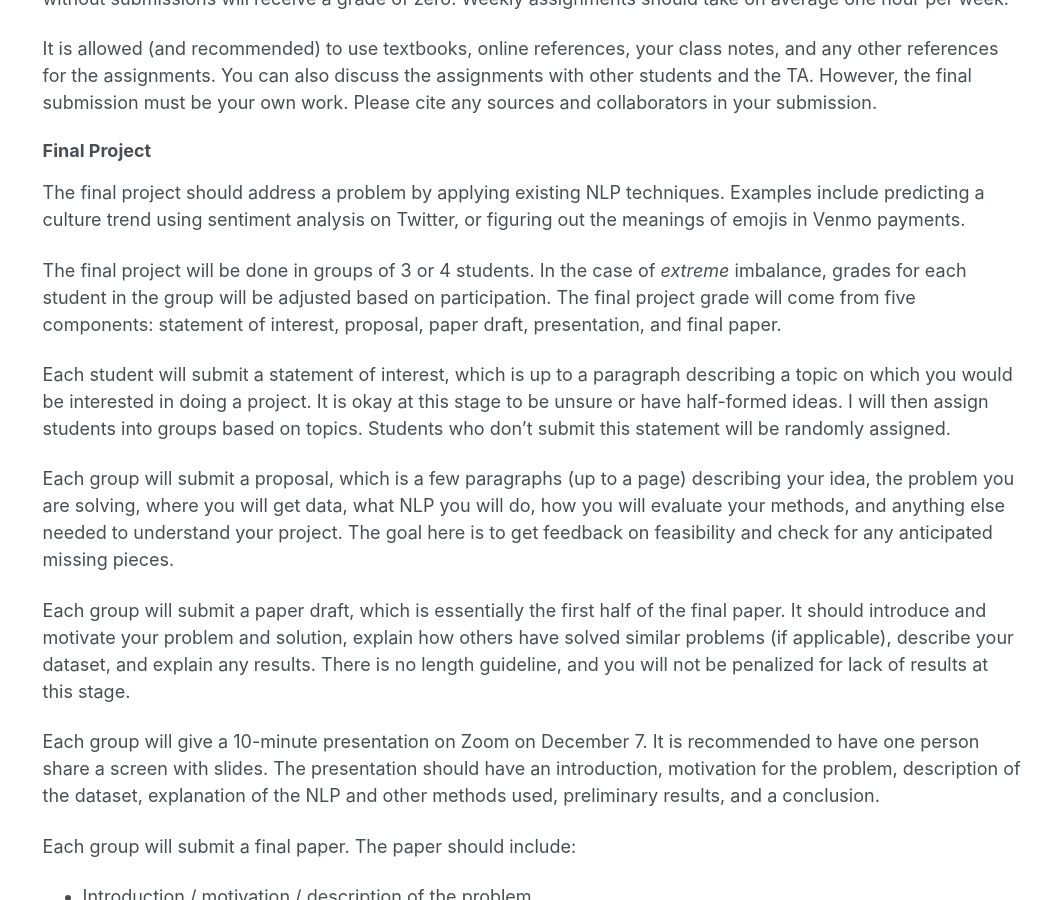
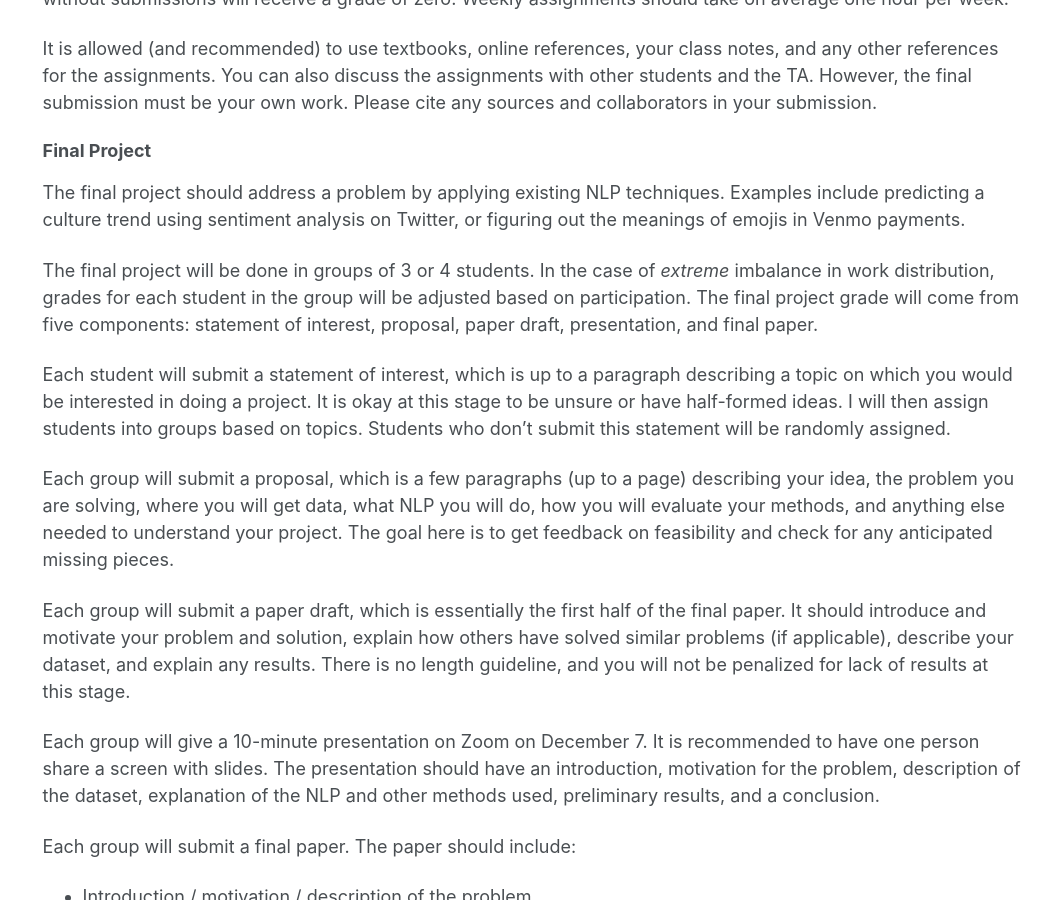
Before and after one commit to rasikabh/rasikabh.github.io, a Jekyll site: the page built from _pages/nlp2020.md, in a window 1280 px wide and 900 px high, scrolled down 2624 px. Shown: the whole window, without its empty margins (239-1280 px from the left). Built offline with Jekyll 4.4.1, drawn with Linux system fonts in a browser that asks for light colours.

Commit message:
Update nlp2020.md

```diff
--- a/_pages/nlp2020.md
+++ b/_pages/nlp2020.md
@@ -92,7 +92,7 @@
 ### Final Project
 The final project should address a problem by applying existing NLP techniques. Examples include predicting a culture trend using sentiment analysis on Twitter, or figuring out the meanings of emojis in Venmo payments.
 
-The final project will be done in groups of 3 or 4 students. In the case of *extreme* imbalance, grades for each student in the group will be adjusted based on participation. The final project grade will come from five components: statement of interest, proposal, paper draft, presentation, and final paper.
+The final project will be done in groups of 3 or 4 students. In the case of *extreme* imbalance in work distribution, grades for each student in the group will be adjusted based on participation. The final project grade will come from five components: statement of interest, proposal, paper draft, presentation, and final paper.
 
 Each student will submit a statement of interest, which is up to a paragraph describing a topic on which you would be interested in doing a project. It is okay at this stage to be unsure or have half-formed ideas. I will then assign students into groups based on topics. Students who don't submit this statement will be randomly assigned.
 
```
